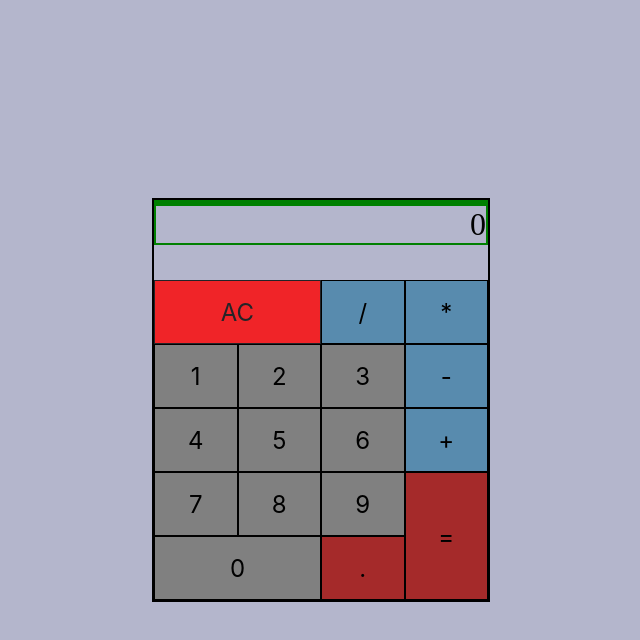
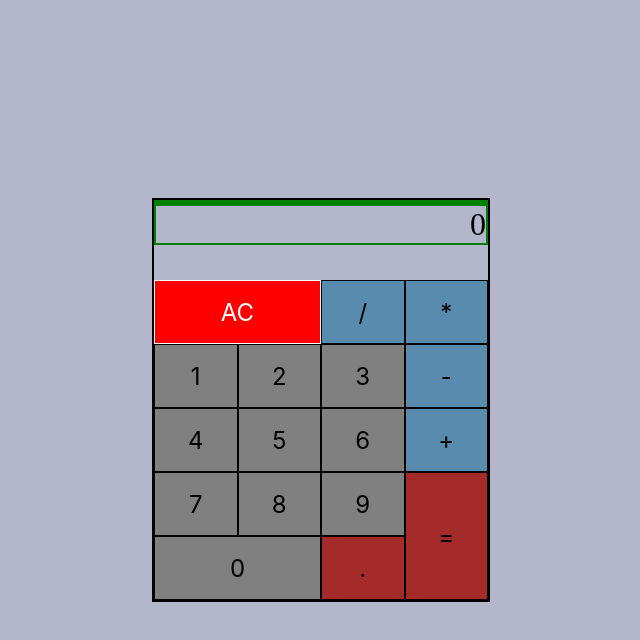
Before and after one commit to petercrackthecode/FCC_JavaScriptCalculator, a React (Create React App) app: page / in a window 1280 px wide. In both pictures the pointer is over the element "AC". Shown: the top 640 px of the page, without its empty margins (319-959 px from the left). Built offline with nearby package versions, Linux system fonts and the light colour scheme.

Commit message:
some CSS

```diff
--- a/src/styles/App.css
+++ b/src/styles/App.css
@@ -45,7 +45,8 @@
   background-color: brown;
 }
 #app #calculator #keypad .key:hover {
-  opacity: 0.8;
+  border: 1px solid white;
+  color: white;
 }
 #app #calculator #keypad .numkey {
   background-color: grey;
--- a/src/styles/App.scss
+++ b/src/styles/App.scss
@@ -52,7 +52,8 @@
                 }
 
                 &:hover {
-                    opacity: 0.8;
+                    @include Border(1px, white);
+                    color: white;
                 }
             }
 
```
Also changed, not shown: 1 other file (tests, documents, lock files or other folders).
